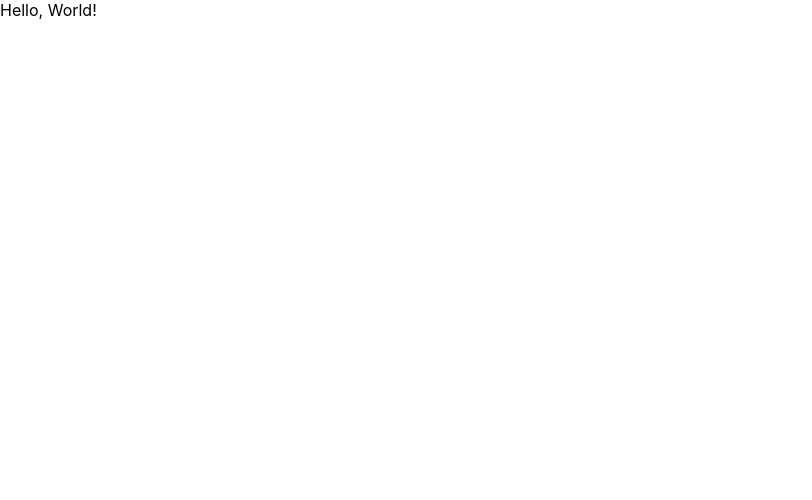
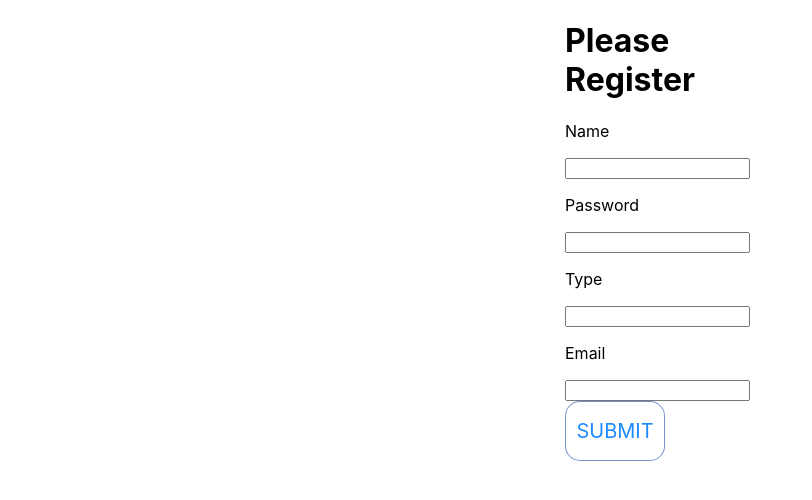
Before and after one commit to snokaru/student-connect, a React (Create React App) app in the folder frontend/: page / in a window 1280 px wide. Shown: the top 500 px of the page, without its empty margins (0-812 px from the left). Built offline with nearby package versions, Linux system fonts and the light colour scheme; the HTML template or start-up script is replaced by a standard one.

Commit message:
Frontend formulare

```diff
--- a/frontend/package.json
+++ b/frontend/package.json
@@ -6,6 +6,7 @@
     "@testing-library/jest-dom": "^5.11.10",
     "@testing-library/react": "^11.2.6",
     "@testing-library/user-event": "^12.8.3",
+    "axios": "^0.21.1",
     "react": "^17.0.2",
     "react-dom": "^17.0.2",
     "react-scripts": "4.0.3",
--- a/frontend/src/App.js
+++ b/frontend/src/App.js
@@ -1,9 +1,10 @@
 import React from 'react'
+import RegisterForm from './components/RegisterForm/RegisterForm'
 
 const App = () => {
   return (
     <div>
-      Hello, World!
+      <RegisterForm/>
     </div>
   );
 };
--- /dev/null
+++ b/frontend/src/components/LoginForm/LoginForm.module.css
@@ -0,0 +1,41 @@
+.container{
+    display: flex;
+    flex-direction: column;
+    align-items: center;
+    justify-content: flex-start ;
+}
+
+.item{
+  align-self: auto;
+  width: 100px;
+  height: 100px;
+  padding-right: 50px;
+  margin: auto;
+
+}
+
+button {
+    position: fixed;
+    margin: 0;
+    padding: 10px 40px;
+    height: 60px;
+    width: 100px;
+    outline: none;
+    text-decoration: none;
+    display: flex;
+    justify-content: center;
+    align-items: center;
+    cursor: pointer;
+    text-transform: uppercase;
+    background-color: #ffffff;
+    border: 1px solid rgba(22, 76, 167, 0.6);
+    border-radius: 15px;
+    color: #1d89ff;
+    font-weight: 400;
+    font-size: 20px;
+    font-family: inherit;
+    z-index: 0;
+    overflow: hidden;
+    transition: all 0.3s cubic-bezier(0.02, 0.01, 0.47, 1);
+
+  }
--- /dev/null
+++ b/frontend/src/components/RegisterForm/RegisterForm.js
@@ -0,0 +1,36 @@
+import React from 'react'
+import classes from "./RegisterForm.module.css"
+
+const RegisterForm = () => {
+  return (
+
+    <React.Fragment>
+      <div className={classes.container}>
+      <form className={classes.item}>
+      <h1>Please Register</h1>
+        <label >
+          <p>Name</p>
+          <input type="text"/>
+        </label>
+        <label>
+          <p>Password</p>
+          <input />
+        </label>
+        <label>
+          <p>Type</p>
+          <input />
+        </label>
+        <label>
+          <p>Email</p>
+          <input />
+        </label>
+        <div >
+          <button type="submit" className={classes.button}>Submit</button>
+        </div>
+      </form>
+    </div>
+    </React.Fragment>
+  );
+};
+
+export default RegisterForm ;
--- /dev/null
+++ b/frontend/src/components/RegisterForm/RegisterForm.module.css
@@ -0,0 +1,41 @@
+.container{
+    display: flex;
+    flex-direction: column;
+    align-items: center;
+    justify-content: flex-start ;
+}
+
+.item{
+  align-self: auto;
+  width: 100px;
+  height: 100px;
+  padding-right: 50px;
+  margin: auto;
+
+}
+
+button {
+    position: fixed;
+    margin: 0;
+    padding: 10px 40px;
+    height: 60px;
+    width: 100px;
+    outline: none;
+    text-decoration: none;
+    display: flex;
+    justify-content: center;
+    align-items: center;
+    cursor: pointer;
+    text-transform: uppercase;
+    background-color: #ffffff;
+    border: 1px solid rgba(22, 76, 167, 0.6);
+    border-radius: 15px;
+    color: #1d89ff;
+    font-weight: 400;
+    font-size: 20px;
+    font-family: inherit;
+    z-index: 0;
+    overflow: hidden;
+    transition: all 0.3s cubic-bezier(0.02, 0.01, 0.47, 1);
+
+  }
```
Also changed, not shown: frontend/src/components/LoginForm/LoginForm.js (added, +26 -0 lines), 1 other file (tests, documents, lock files or other folders).
